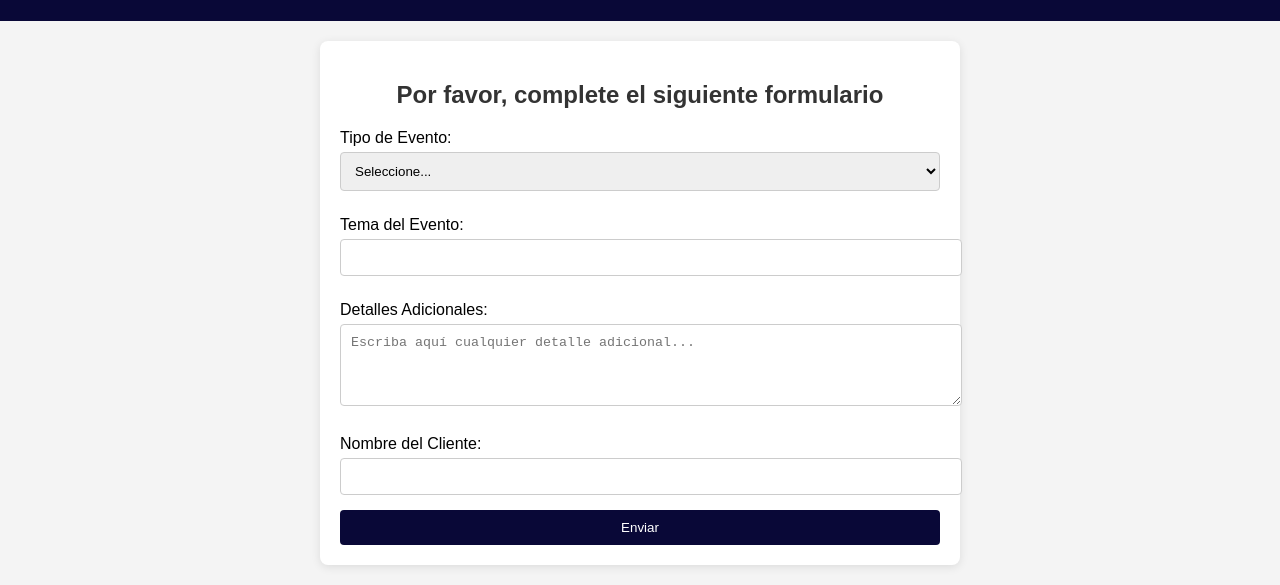
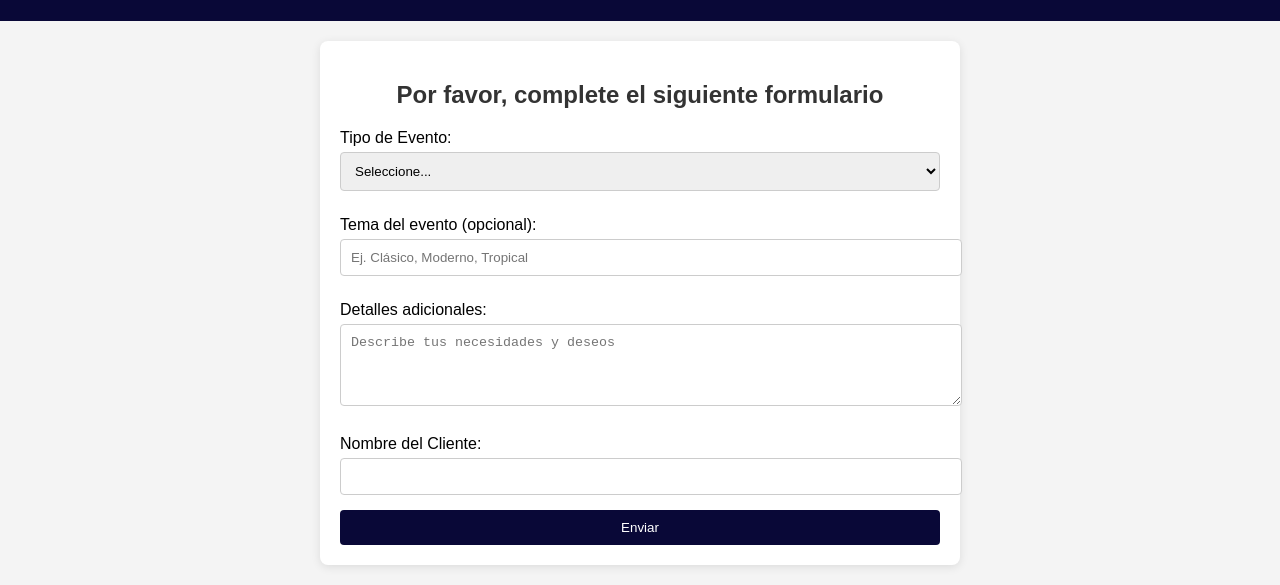
Before and after one commit to fk-es/fk, a plain HTML site: page index.html in a window 1280 px wide. Shown: the part 253-838 px from the top of the page. Drawn offline with Linux system fonts and the light colour scheme.

Commit message:
Update index.html

```diff
--- a/index.html
+++ b/index.html
@@ -37,11 +37,11 @@
                 <input type="text" id="evento-otro" placeholder="Escriba el tipo de evento">
             </div>
 
-            <label for="tema-evento">Tema del Evento:</label>
-            <input type="text" id="tema-evento" required>
+           <label for="event-theme">Tema del evento (opcional):</label>
+        <input type="text" id="event-theme" name="eventTheme" placeholder="Ej. Clásico, Moderno, Tropical">
 
-            <label for="detalles">Detalles Adicionales:</label>
-            <textarea id="detalles" rows="4" placeholder="Escriba aquí cualquier detalle adicional..." required></textarea>
+        <label for="event-details">Detalles adicionales:</label>
+        <textarea id="event-details" name="eventDetails" rows="4" placeholder="Describe tus necesidades y deseos"></textarea>
 
             <label for="nombre-cliente">Nombre del Cliente:</label>
             <input type="text" id="nombre-cliente" required>
```
